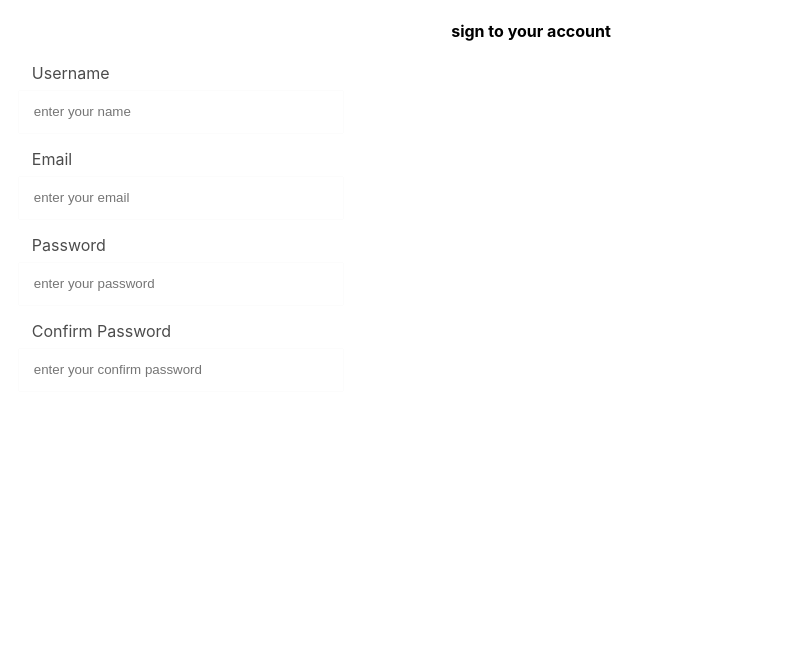
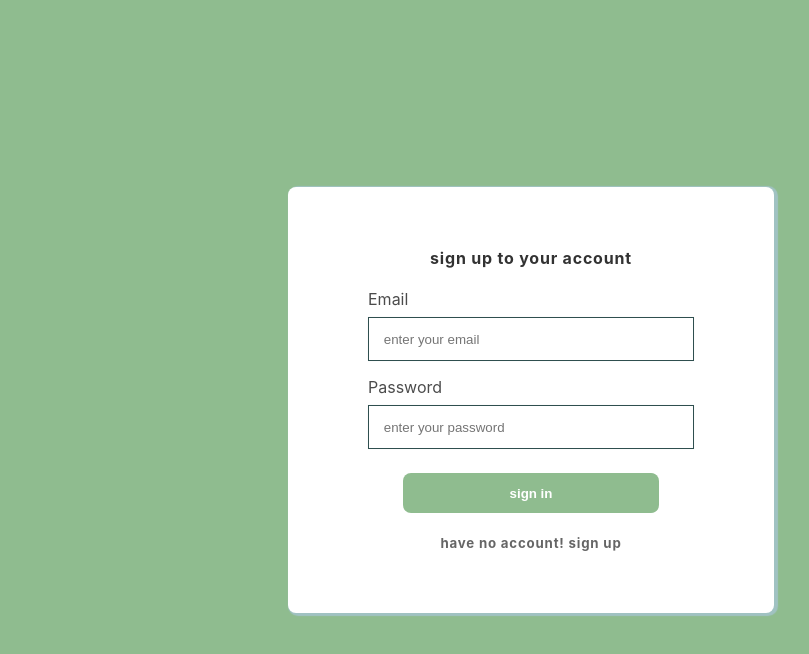
Before and after one commit to BenoitIT/react-legend-App, a React (Create React App) app in the folder legendsapp/: page / in a window 1280 px wide. Shown: the top 654 px of the page, without its empty margins (109-918 px from the left). Built offline with nearby package versions, Linux system fonts and the light colour scheme.

Commit message:
feat[signupPage]
-appending input components in sign up page
-passing props from sign page to sign up components
-styling sign up page
[progressive work]

```diff
--- a/legendsapp/src/App.js
+++ b/legendsapp/src/App.js
@@ -1,9 +1,9 @@
 import "./App.css";
-import LoginForm from "./components/LoginForm";
+import LoginPage from "./components/LoginPage";
 function App() {
   return (
     <div className="App">
-      <LoginForm />
+      <LoginPage/>
     </div>
   );
 }
--- /dev/null
+++ b/legendsapp/src/components/LoginPage.js
@@ -0,0 +1,14 @@
+import React from 'react';
+import './authForms.css';
+import LoginForm from './formComponents/LoginForm';
+//import SignupForm from './formComponents/SignupForm';
+const LoginPage = () => {
+    return (
+        <div className='page-loyout'>
+          {/* {<SignupForm/>  } */}
+          <LoginForm/>
+        </div>
+    );
+};
+
+export default LoginPage;
--- a/legendsapp/src/components/authForms.css
+++ b/legendsapp/src/components/authForms.css
@@ -0,0 +1,8 @@
+.page-loyout{
+    background-color: darkseagreen;
+    height:100vh;
+    padding: auto;
+    display: flex;
+    align-items: center;
+    justify-content: center;
+}
--- a/legendsapp/src/components/formComponents/Input.css
+++ b/legendsapp/src/components/formComponents/Input.css
@@ -1,14 +1,13 @@
 .input-field{
-    margin: 2vh;
+    margin-bottom: 2vh;
     padding: auto;
    text-align: left;
-   margin-left: 10vw;
 }
 .text-input{
     height:5vh;
     width:25vw;
     background-color: transparent;
-    border: none;
+    border: 1px solid darkslategray;
     box-shadow: 0px 0.2px 0.5px 0px gray;
     margin-top: 1vh;
 }
@@ -21,5 +20,36 @@
 }
 label{
     opacity:70%;
-    padding-left:1vw;
 }
+.form-container{
+    background-color: white;
+    display: inline-flex;
+    flex-direction: column;
+    justify-content: center;
+    align-items: center;
+    padding: 5vh 10vh;
+    box-shadow: 2px 1px 1px 2px rgb(160, 194, 194);
+    border-radius: 1vh;
+}
+.submit-button{
+    background-color: darkseagreen;
+    color:white;
+    font-weight: 800;
+    width:20vw;
+    height: 5vh;
+    border: none;
+    border-radius: 1vh;
+    margin-top: 1vh;
+}
+.submit-button:hover{
+    background-color: darkslategray;
+    cursor: pointer;
+}
+h4{
+    letter-spacing: 0.1vh;
+    opacity:80%;
+}
+h5{
+    letter-spacing: 0.1vh;
+    opacity: 60%;
+}
--- /dev/null
+++ b/legendsapp/src/components/formComponents/LoginForm.js
@@ -0,0 +1,20 @@
+import React from "react";
+import Input from "./Input";
+import SubmitButton from "./SubmitButton";
+import './Input.css';
+const LoginForm = () => {
+  return (
+    <div className="form-container">
+      <div className="form-Heading">
+        <h4>sign up to your account</h4>
+      </div>
+      <div className="formBody">
+        <Input type="text" placeholder="enter your email"  label="Email"/>
+        <Input type="password" placeholder="enter your password" label="Password"/>
+        <SubmitButton value="sign in"/>
+        <h5>have no account! <a>sign up</a></h5>
+      </div>
+    </div>
+  );
+};
+export default LoginForm;
--- a/legendsapp/src/components/LoginForm.js
+++ b/legendsapp/src/components/formComponents/SignupForm.js
@@ -1,19 +1,22 @@
-import React from "react";
-import Input from "./formComponents/Input";
-const LoginForm = () => {
-  return (
-    <React.Fragment>
-      <div className="tableHeading">
-        <h4>sign to your account</h4>
+import React from 'react';
+import Input from "./Input";
+import SubmitButton from "./SubmitButton";
+import './Input.css';
+const SignupForm = () => {
+    return (
+    <div className="form-container">
+      <div className="form-Heading">
+        <h4>fill the form to your account</h4>
       </div>
       <div className="formBody">
         <Input type="text" placeholder="enter your name" label="Username"/>
         <Input type="text" placeholder="enter your email"  label="Email"/>
         <Input type="password" placeholder="enter your password" label="Password"/>
         <Input type="password" placeholder="enter your confirm password" label="Confirm Password"/>
+        <SubmitButton value="sign up"/>
       </div>
-    </React.Fragment>
-  );
+    </div>
+    );
 };
 
-export default LoginForm;
+export default SignupForm;
--- a/legendsapp/src/components/formComponents/SubmitButton.js
+++ b/legendsapp/src/components/formComponents/SubmitButton.js
@@ -0,0 +1,11 @@
+import React from 'react';
+import './Input.js';
+const SubmitButton = ({value}) => {
+    return (
+        <div>
+            <input type="submit" className='submit-button' value={value}/>
+        </div>
+    );
+};
+
+export default SubmitButton;
```
